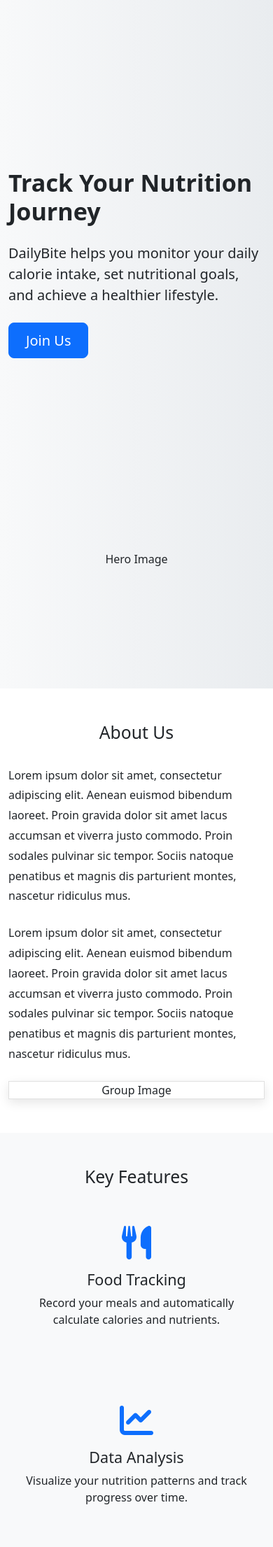
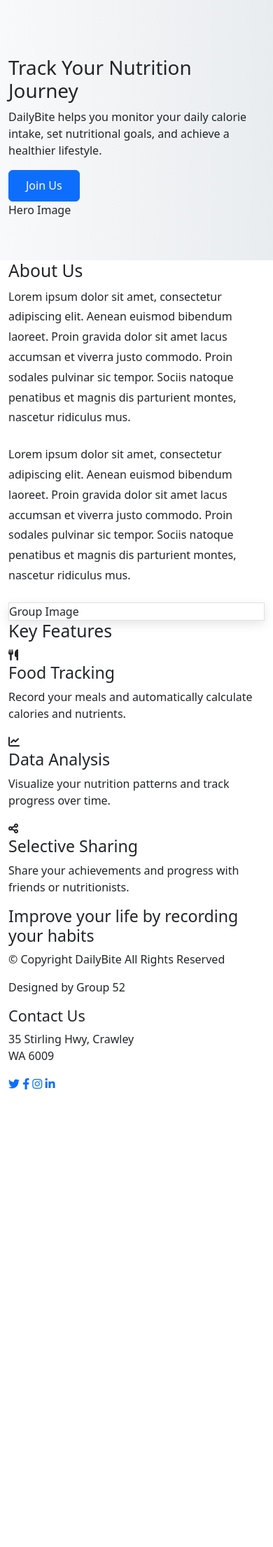
Before and after one commit to ocele/CITS5505, a Python web app: template templates/index.html in a window 390 px wide. Shown: the part 62-2273 px from the top of the page at 70% size. After the commit the page ends 1619 px from the top, so only its background shows below. Run offline with Jinja, Linux system fonts and the light colour scheme; the template is opened without the code that fills it, so the values that code supplies are empty.

Commit message:
Update home page design with responsive layout

```diff
--- a/templates/index.html
+++ b/templates/index.html
@@ -4,41 +4,41 @@
 
 {% block content %}
 <!-- Hero Section -->
-<section class="hero-section" id="hero">
+<section class="hero-section">
     <div class="container">
-        <div class="row align-items-center min-vh-100">
-            <div class="col-lg-6 py-5 py-lg-0">
-                <h1 class="display-4 fw-bold mb-4">Track Your Nutrition Journey</h1>
-                <p class="lead mb-4">DailyBite helps you monitor your daily calorie intake, set nutritional goals, and achieve a healthier lifestyle.</p>
-                <a href="{{ url_for('login') }}" class="btn btn-primary btn-lg">Join Us</a>
+        <div class="row">
+            <div class="col-md-6">
+                <div class="hero-content">
+                    <h1 class="hero-title">Track Your Nutrition Journey</h1>
+                    <p class="hero-text">DailyBite helps you monitor your daily calorie intake, set nutritional goals, and achieve a healthier lifestyle.</p>
+                    <a href="{{ url_for('login') }}" class="btn btn-primary">Join Us</a>
+                </div>
             </div>
-            <div class="col-lg-6 d-flex justify-content-center">
-                <!-- Hero image placeholder -->
-                <div class="hero-image-placeholder text-center">
-                    <div class="placeholder-text">Hero Image</div>
+            <div class="col-md-6">
+                <div class="hero-image-container">
+                    <div class="hero-image-placeholder">
+                        <span class="placeholder-text">Hero Image</span>
+                    </div>
                 </div>
             </div>
         </div>
     </div>
 </section>
 
+<div class="divider-line"></div>
+
 <!-- About Section -->
-<section class="about-section py-5" id="about">
+<section class="about-section" id="about">
     <div class="container">
-        <div class="row">
-            <div class="col-12 text-center mb-4">
-                <h2 class="section-heading">About Us</h2>
+        <h2 class="section-heading">About Us</h2>
+        <div class="row align-items-center">
+            <div class="col-md-7">
+                <p class="about-text">Lorem ipsum dolor sit amet, consectetur adipiscing elit. Aenean euismod bibendum laoreet. Proin gravida dolor sit amet lacus accumsan et viverra justo commodo. Proin sodales pulvinar sic tempor. Sociis natoque penatibus et magnis dis parturient montes, nascetur ridiculus mus.</p>
+                <p class="about-text">Lorem ipsum dolor sit amet, consectetur adipiscing elit. Aenean euismod bibendum laoreet. Proin gravida dolor sit amet lacus accumsan et viverra justo commodo. Proin sodales pulvinar sic tempor. Sociis natoque penatibus et magnis dis parturient montes, nascetur ridiculus mus.</p>
             </div>
-        </div>
-        <div class="row align-items-center">
-            <div class="col-lg-7">
-                <p>Lorem ipsum dolor sit amet, consectetur adipiscing elit. Aenean euismod bibendum laoreet. Proin gravida dolor sit amet lacus accumsan et viverra justo commodo. Proin sodales pulvinar sic tempor. Sociis natoque penatibus et magnis dis parturient montes, nascetur ridiculus mus.</p>
-                <p>Lorem ipsum dolor sit amet, consectetur adipiscing elit. Aenean euismod bibendum laoreet. Proin gravida dolor sit amet lacus accumsan et viverra justo commodo. Proin sodales pulvinar sic tempor. Sociis natoque penatibus et magnis dis parturient montes, nascetur ridiculus mus.</p>
-            </div>
-            <div class="col-lg-5">
-                <!-- Group image placeholder -->
-                <div class="group-image-placeholder text-center">
-                    <div class="placeholder-text">Group Image</div>
+            <div class="col-md-5">
+                <div class="group-image-placeholder">
+                    <span class="placeholder-text">Group Image</span>
                 </div>
             </div>
         </div>
@@ -46,33 +46,35 @@
 </section>
 
 <!-- Features Section -->
-<section class="features-section py-5 bg-light">
+<section class="features-section">
     <div class="container">
+        <h2 class="section-heading">Key Features</h2>
         <div class="row">
-            <div class="col-12 text-center mb-4">
-                <h2 class="section-heading">Key Features</h2>
-            </div>
-        </div>
-        <div class="row">
-            <div class="col-md-4 mb-4">
-                <div class="feature-card text-center p-4">
-                    <i class="fas fa-utensils mb-3 fa-3x text-primary"></i>
-                    <h4>Food Tracking</h4>
-                    <p>Record your meals and automatically calculate calories and nutrients.</p>
+            <div class="col-md-4">
+                <div class="feature-container">
+                    <div class="feature-icon">
+                        <i class="fas fa-utensils"></i>
+                    </div>
+                    <h3 class="feature-title">Food Tracking</h3>
+                    <p class="feature-text">Record your meals and automatically calculate calories and nutrients.</p>
                 </div>
             </div>
-            <div class="col-md-4 mb-4">
-                <div class="feature-card text-center p-4">
-                    <i class="fas fa-chart-line mb-3 fa-3x text-primary"></i>
-                    <h4>Data Analysis</h4>
-                    <p>Visualize your nutrition patterns and track progress over time.</p>
+            <div class="col-md-4">
+                <div class="feature-container">
+                    <div class="feature-icon">
+                        <i class="fas fa-chart-line"></i>
+                    </div>
+                    <h3 class="feature-title">Data Analysis</h3>
+                    <p class="feature-text">Visualize your nutrition patterns and track progress over time.</p>
                 </div>
             </div>
-            <div class="col-md-4 mb-4">
-                <div class="feature-card text-center p-4">
-                    <i class="fas fa-share-alt mb-3 fa-3x text-primary"></i>
-                    <h4>Selective Sharing</h4>
-                    <p>Share your achievements and progress with friends or nutritionists.</p>
+            <div class="col-md-4">
+                <div class="feature-container">
+                    <div class="feature-icon">
+                        <i class="fas fa-share-alt"></i>
+                    </div>
+                    <h3 class="feature-title">Selective Sharing</h3>
+                    <p class="feature-text">Share your achievements and progress with friends or nutritionists.</p>
                 </div>
             </div>
         </div>
```
